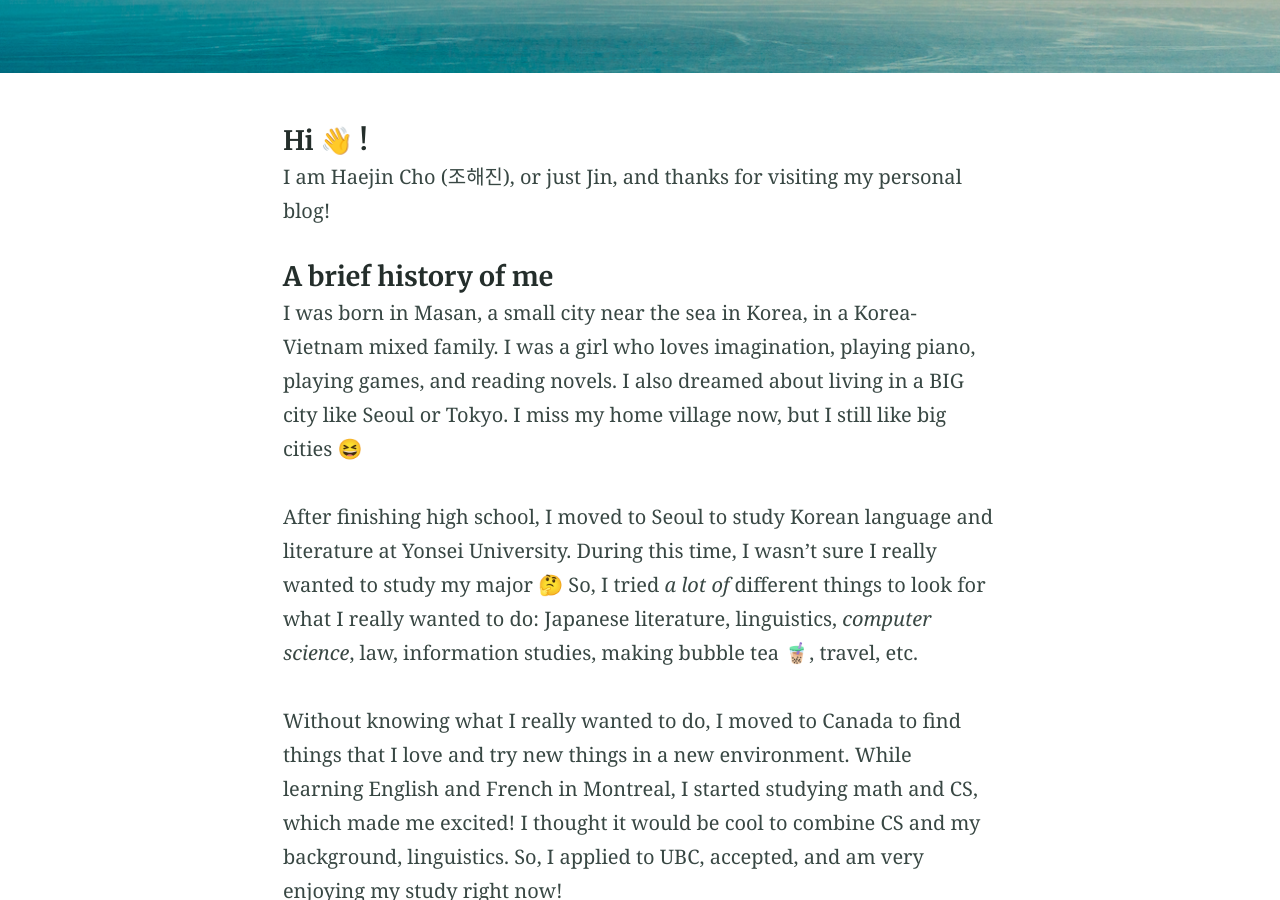
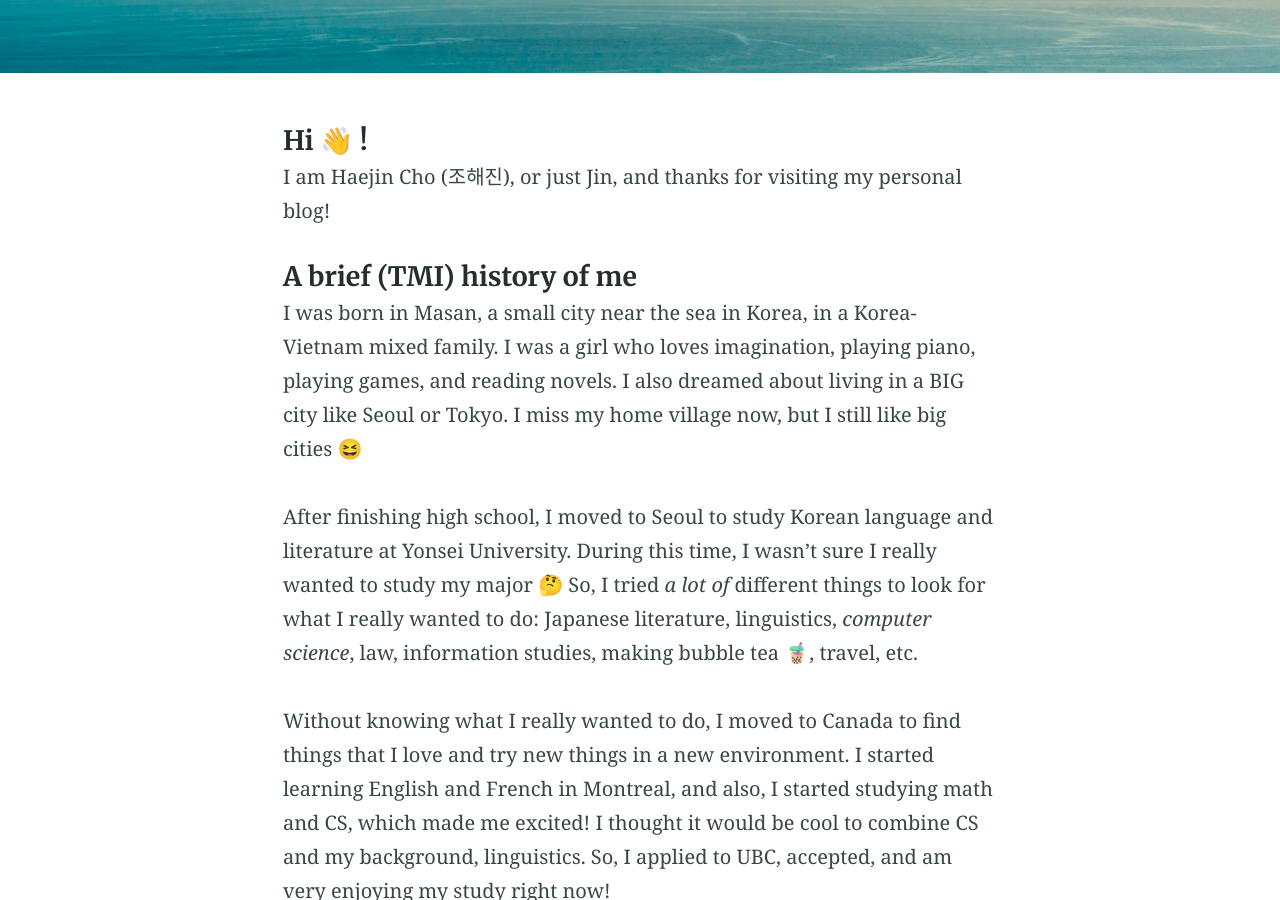
Before and after one commit to jinjin-tonic/jinjin-tonic.github.io, a Jekyll site: the page built from index.md, in a window 1280 px wide and 900 px high, scrolled down 335 px. Built offline with Jekyll 4.4.1, drawn with Linux system fonts in a browser that asks for light colours; some of the changed text lies outside the part shown.

Commit message:
Update index.md

```diff
--- a/index.md
+++ b/index.md
@@ -12,18 +12,18 @@ I am Haejin Cho (조해진), or just Jin, and thanks for visiting my personal bl
 
 
 
-#### A brief history of me
+#### A brief (TMI) history of me
 I was born in Masan, a small city near the sea in Korea, in a Korea-Vietnam mixed family. I was a girl who loves imagination, playing piano, playing games, and reading novels. I also dreamed about living in a BIG city like Seoul or Tokyo. I miss my home village now, but I still like big cities 😆
 
 After finishing high school, I moved to Seoul to study Korean language and literature at Yonsei University. During this time, I wasn't sure I really wanted to study my major 🤔 So, I tried *a lot of* different things to look for what I really wanted to do: Japanese literature, linguistics, *computer science*, law, information studies, making bubble tea 🧋, travel, etc.
 
-Without knowing what I really wanted to do, I moved to Canada to find things that I love and try new things in a new environment. While learning English and French in Montreal, I started studying math and CS, which made me excited! I thought it would be cool to combine CS and my background, linguistics. So, I applied to UBC, accepted, and am very enjoying my study right now!
+Without knowing what I really wanted to do, I moved to Canada to find things that I love and try new things in a new environment. I started learning English and French in Montreal, and also, I started studying math and CS, which made me excited! I thought it would be cool to combine CS and my background, linguistics. So, I applied to UBC, accepted, and am very enjoying my study right now!
 
 I am looking forward to see what is going to happen next in my life; what I am going to learn and challenge, and also, where I am going to live 😉
 
 
 #### What I like other than study
-- 🎹 playing piano (especially with friends!)
+- 🎹 playing piano (especially playing four hands with my friends!)
 - 🎮 playing video games
 - 🇰🇷 🇨🇦 🇫🇷 🇯🇵 Learning languages
 
@@ -31,5 +31,5 @@ I am looking forward to see what is going to happen next in my life; what I am g
 #### Do you want to know more about me?
 
 - You can check out my [resume](https://github.com/jinjin-tonic/jinjin-tonic.github.io/blob/main/resume.pdf).
-- Or, you can reach me out via [my eamil](miroirs299@gmail.com)
-- Also you can check out my [Linkedin profile](https://www.linkedin.com/in/haejin-cho-220a3a1b2/) as well!
+- Or, you can reach me out via [my eamil](miroirs299@gmail.com).
+- Also, you can check out my [Linkedin profile](https://www.linkedin.com/in/haejin-cho-220a3a1b2/) as well!
```
